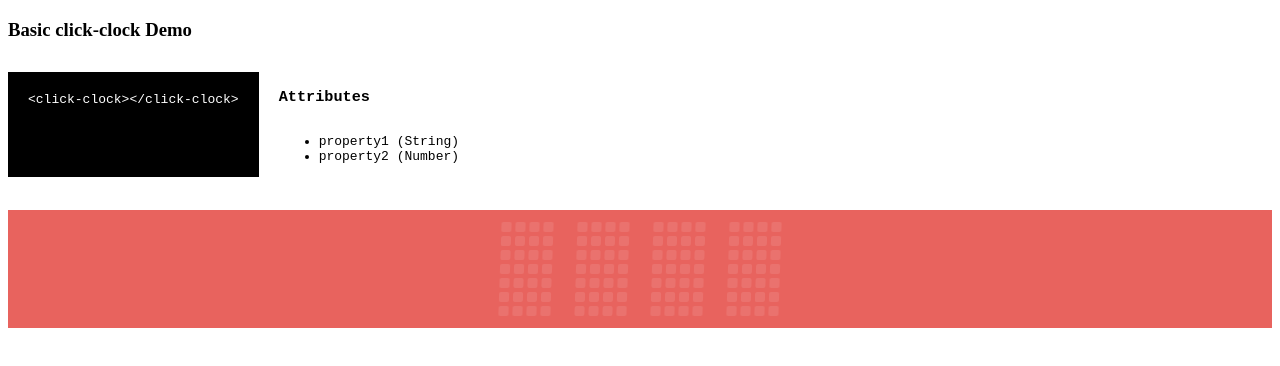
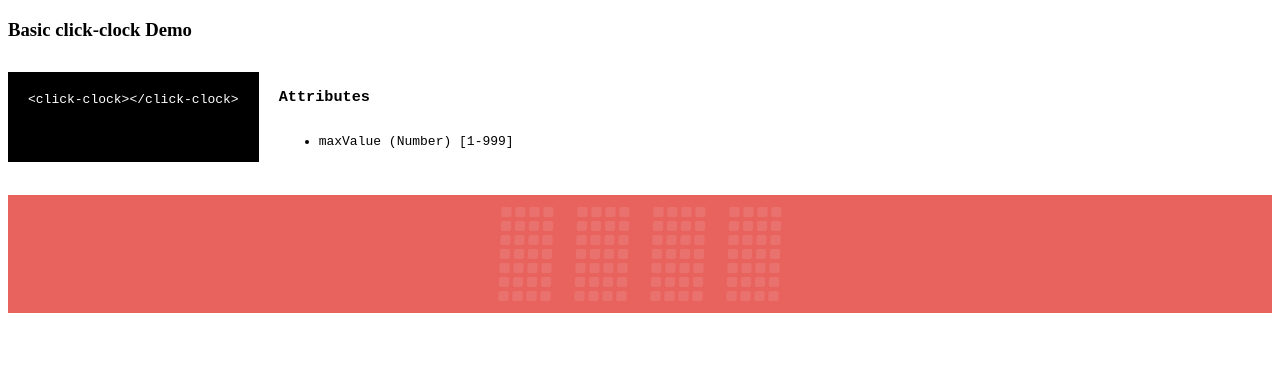
Before and after one commit to manufosela/click-clock, a website with bundled scripts: page demo/index.html in a window 1280 px wide. Built offline with nearby package versions, Linux system fonts and the light colour scheme.

Commit message:
clock works. First version

```diff
--- a/demo/index.html
+++ b/demo/index.html
@@ -40,8 +40,7 @@
         <pre class="block attributes">
           <h3>Attributes</h3>
           <ul>
-            <li>property1 (String)</li>
-            <li>property2 (Number)</li>
+            <li>maxValue (Number) [1-999]</li>
           </ul>
         </pre>
       </div>
--- a/package.json
+++ b/package.json
@@ -7,7 +7,7 @@
     "type": "git",
     "url": "https://github.com/user/click-clock"
   },
-  "author": "user",
+  "author": "manufosela",
   "license": "Apache 2.0",
   "keywords": [
     "webcomponent",
```
Also changed, not shown: README.md.
